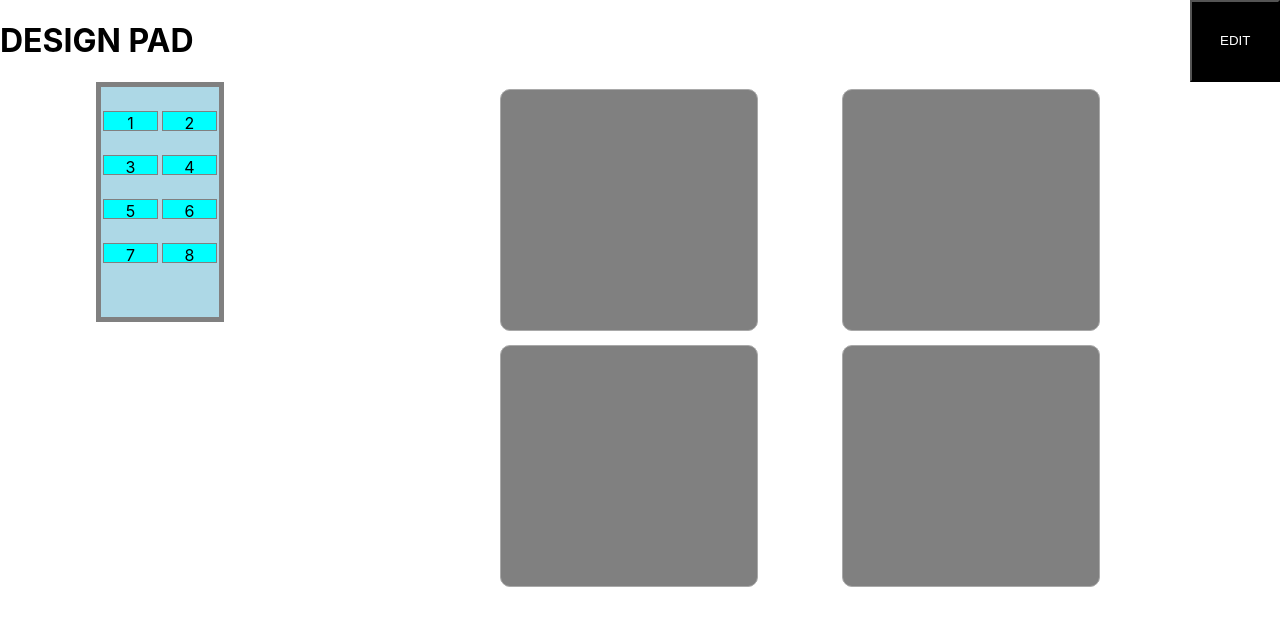
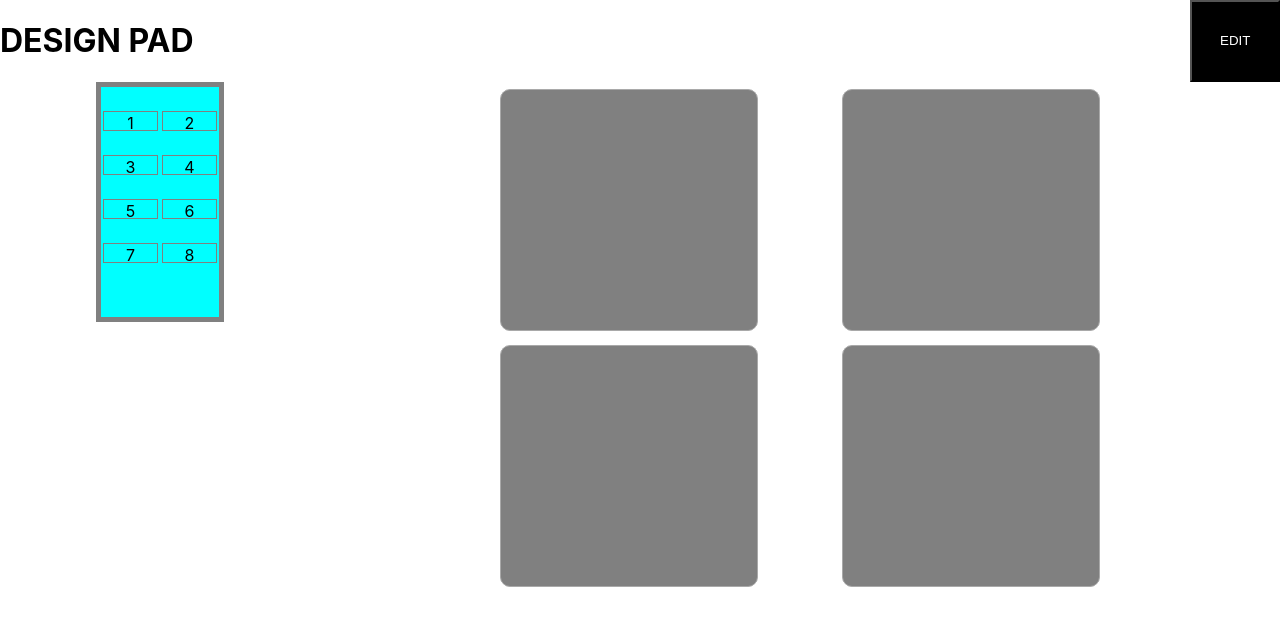
Before and after one commit to 464squad/design-pad, a React (Create React App) app: page / in a window 1280 px wide. Shown: the top 626 px of the page. Built offline with nearby package versions, Linux system fonts and the light colour scheme; the HTML template or start-up script is replaced by a standard one.

Commit message:
set up basic pad on/off functionality

```diff
--- a/src/App.js
+++ b/src/App.js
@@ -1,19 +1,10 @@
 import React from 'react';
-import './css/App.css';
 import DesignContainer from './components/DesignContainer';
-import DesignBoard from './components/DesignBoard';
 
 function App() {
   return (
     <div>
-      <div class="app-header">
-        <h1>DESIGN PAD</h1>
-        <button id="editBtn">EDIT</button>
-      </div>
-      <div class="app-body">
-        <DesignContainer/>
-        <DesignBoard/>
-      </div>
+      <DesignContainer/>
     </div>
   );
 }
--- a/src/components/DesignContainer.js
+++ b/src/components/DesignContainer.js
@@ -1,18 +1,38 @@
 import React, { Component } from 'react';
 import PadInput from './PadInput';
+import DesignBoard from './DesignBoard';
+import '../css/DesignContainer.css';
 
 class DesignContainer extends Component {
   constructor(props) {
     super(props);
     this.state = {
-      test: ""
+      toggleEdit: false
     }
   }
 
+  toggleEdit = () => {
+    this.setState({
+      toggleEdit: !this.state.toggleEdit
+    })
+  }
+
   render() {
+    const { toggleEdit } = this.state;
+    const editBtnTF = toggleEdit ? 'editBtnOn' : 'editBtnOff';
+    const padInputTF = toggleEdit ? 'padInputTFOn' : 'padInputTFOff';
     return (
       <div>
-          <PadInput/>
+        <div class="app-header">
+          <h1>DESIGN PAD</h1>
+          <button className={`editBtn ${editBtnTF}`} onClick={this.toggleEdit}>EDIT</button>
+        </div>
+        <div class="app-body">
+          <PadInput
+            padInputTF={padInputTF}
+          />
+          <DesignBoard/>
+        </div>
       </div>
     );
   }
--- a/src/components/PadInput.js
+++ b/src/components/PadInput.js
@@ -2,11 +2,11 @@ import React from 'react';
 import '../css/PadInput.css';
 
 const Table = (props) => {
-  const { linkData, removeLink } = props;
+  const { padInputTF } = props;
    return (
-       <table id="padInput">
+       <table className={`padInput ${padInputTF}`}>
          <tr>
-           <td>1</td>
+           <td >1</td>
            <td>2</td>
          </tr>
          <tr>
@@ -26,8 +26,9 @@ const Table = (props) => {
 }
 
 function PadInput(props){
+  const { padInputTF } = props;
   return (
-    <Table/>
+    <Table padInputTF={padInputTF}/>
   );
 }
 
--- a/src/css/App.css
+++ b/src/css/DesignContainer.css
@@ -3,9 +3,17 @@
   justify-content: space-between;
 }
 
-.app-header #editBtn {
+.editBtn {
   width: 7vw;
   color: white;
+  text-align: center;
+}
+
+.editBtnOn {
+  background-color: red;
+}
+
+.editBtnOff {
   background-color: black;
 }
 
--- a/src/css/PadInput.css
+++ b/src/css/PadInput.css
@@ -1,4 +1,4 @@
-table {
+.padInput {
     width: 10vw;
     height: 30vh;
     display: flex;
@@ -7,16 +7,23 @@ table {
     border: 5px solid grey;
 }
 
-table tr {
+.padInput tr {
     margin-top: 3vh;
     display: flex;
     justify-content: space-around;
 }
 
-table tr td {
+.padInput tr td {
     width: 4vw;
     height: 2vh;
     text-align: center;
-    background-color: aqua;
     border: 1px solid grey;
 }
+
+.padInputTFOn {
+    background-color: black;
+}
+
+.padInputTFOff {
+    background-color: aqua;
+}
```
